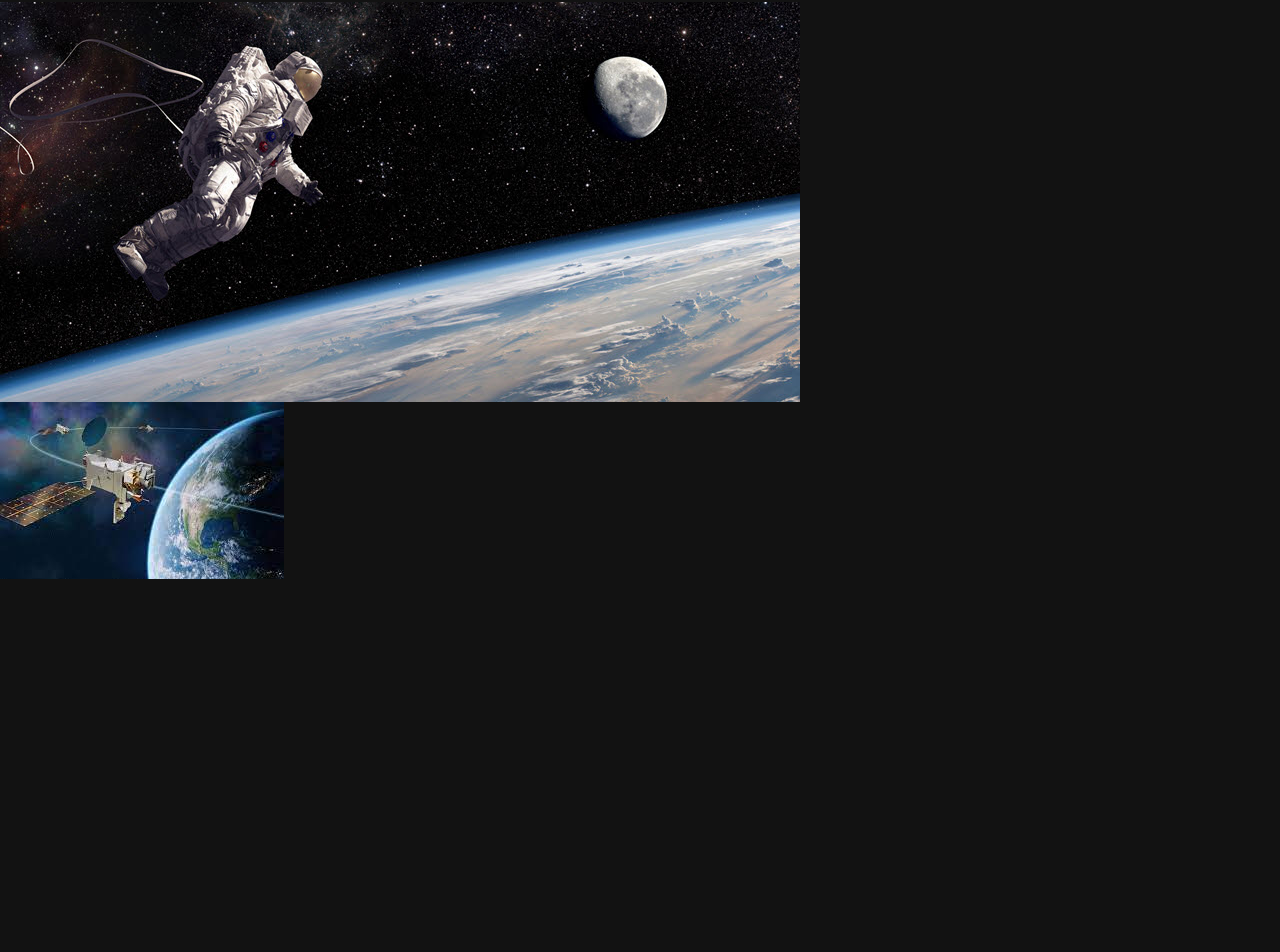
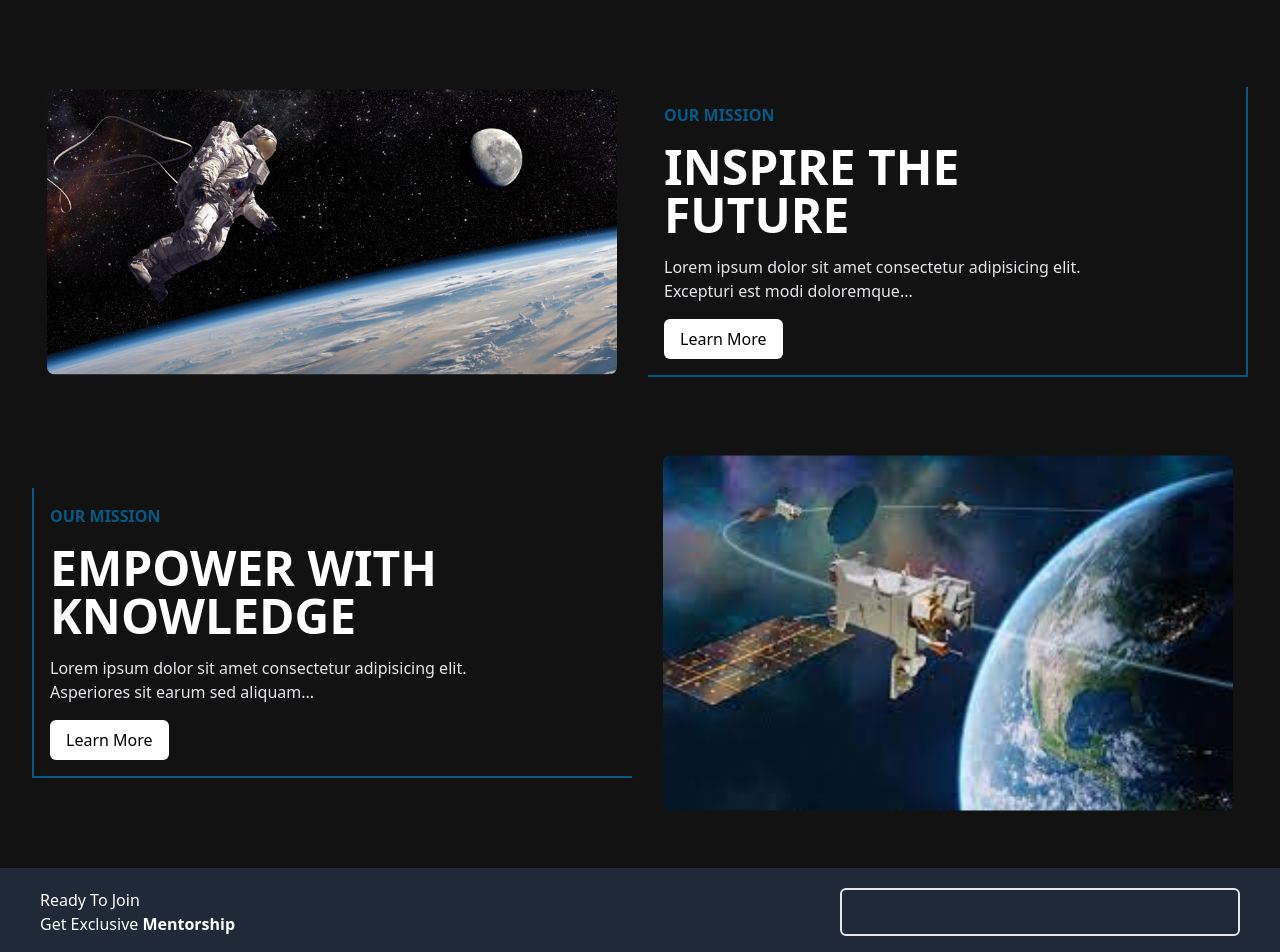
Before and after one commit to Surajit-Tunga/Mahakash, a React (Vite) app: page / in a window 1280 px wide. Shown: the part 1098-2050 px from the top of the page. Before the commit the page ends 1677 px from the top, so only its background shows below. Built offline with nearby package versions, Linux system fonts and the light colour scheme.

Commit message:
aadd footer

```diff
--- a/src/App.jsx
+++ b/src/App.jsx
@@ -4,6 +4,7 @@ import Nav from "./components/Nav"
 import Hero from "./components/Hero"
 import About from './components/About'
 import Mission from './components/Mission'
+import Footer from './components/Footer'
 
 const App = () => {
   return (
@@ -16,6 +17,7 @@ const App = () => {
       </div>
       <About/>
       <Mission/>
+      <Footer/>
     </div>
     </>
   )
--- /dev/null
+++ b/src/components/Footer.jsx
@@ -0,0 +1,23 @@
+import React from 'react'
+
+const Footer = () => {
+  return (
+    <div className='bg-gray-800 '>
+        <section className='max-w-[1200px] mx-auto'>
+            <div className="grid md:grid-cols-3 py-5">
+                <div>
+                    <h1>Ready To Join</h1>
+                    <p>Get Exclusive <span className='font-bold'> Mentorship</span></p>
+                </div>
+                <br />
+                <div>
+                    <input type="text" className='py-1 px-3 w-full h-[100%] inline-block focus:outline-none focus:border-sky-500 focus:ring-2 focus:ring-sky-500 bg-gray-800 border-2 border-gray-200 rounded-md' />
+                </div>
+            </div>
+        </section>
+
+    </div>
+  )
+}
+
+export default Footer
--- a/src/components/Mission.jsx
+++ b/src/components/Mission.jsx
@@ -1,25 +1,41 @@
-import React from 'react'
-import Mission1 from "../assets/Mission1.jpg"
-import mission2 from "../assets/mission2.jpeg"
+import React from 'react';
+import Mission1 from "../assets/Mission1.jpg";
+import mission2 from "../assets/mission2.jpeg";
+
+const MissionCard = ({ image, reverse, title, description }) => {
+  return (
+    <div className={`grid grid-cols-1 sm:grid-cols-2 gap-4 items-center ${reverse ? 'sm:flex-row-reverse' : ''}`}>
+      {!reverse && <img src={image} alt={title} className="w-full h-auto rounded-lg transform scale-95 mx-auto" />}
+      <div className={`space-y-4 xl:pr-36 p-4 border-b-2 border-sky-800 ${reverse ? 'border-l-2' : 'border-r-2'}`}>
+        <p className='text-sky-800 uppercase font-semibold'>Our Mission</p>
+        <h1 className='uppercase text-4xl md:text-5xl font-bold'>{title}</h1>
+        <p className="text-gray-200">{description}</p>
+        <button className='bg-white text-black px-4 py-2 rounded-md mt-5 hover:bg-slate-300 transition duration-300'>Learn More</button>
+      </div>
+      {reverse && <img src={image} alt={title} className="w-full h-auto rounded-lg transform scale-95 mx-auto" />}
+    </div>
+  );
+};
 
 const Mission = () => {
   return (
-    <div>
+    <div className='pb-12 mt-20 relative z-10'>
+      <div className="container space-y-16">
+        <MissionCard
+          image={Mission1}
+          title="Inspire the Future"
+          description="Lorem ipsum dolor sit amet consectetur adipisicing elit. Excepturi est modi doloremque..."
+          reverse={false}
+        />
+        <MissionCard
+          image={mission2}
+          title="Empower with Knowledge"
+          description="Lorem ipsum dolor sit amet consectetur adipisicing elit. Asperiores sit earum sed aliquam..."
+          reverse={true}
+        />
+      </div>
+    </div>
+  );
+};
 
-        <div>
-            <img src={Mission1} alt="" />
-
-        </div>
-
-        <div>
-            <img src={mission2} alt="" />
-        </div>
-
-
-
-
-    </div>
-  )
-}
-
-export default Mission
+export default Mission;
```
